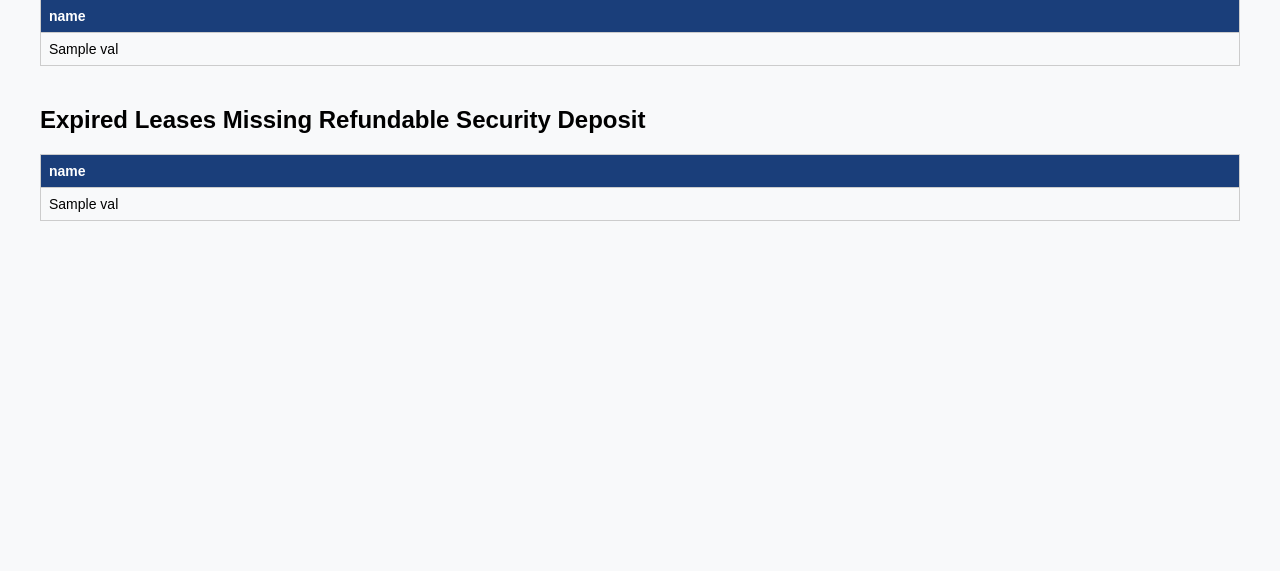
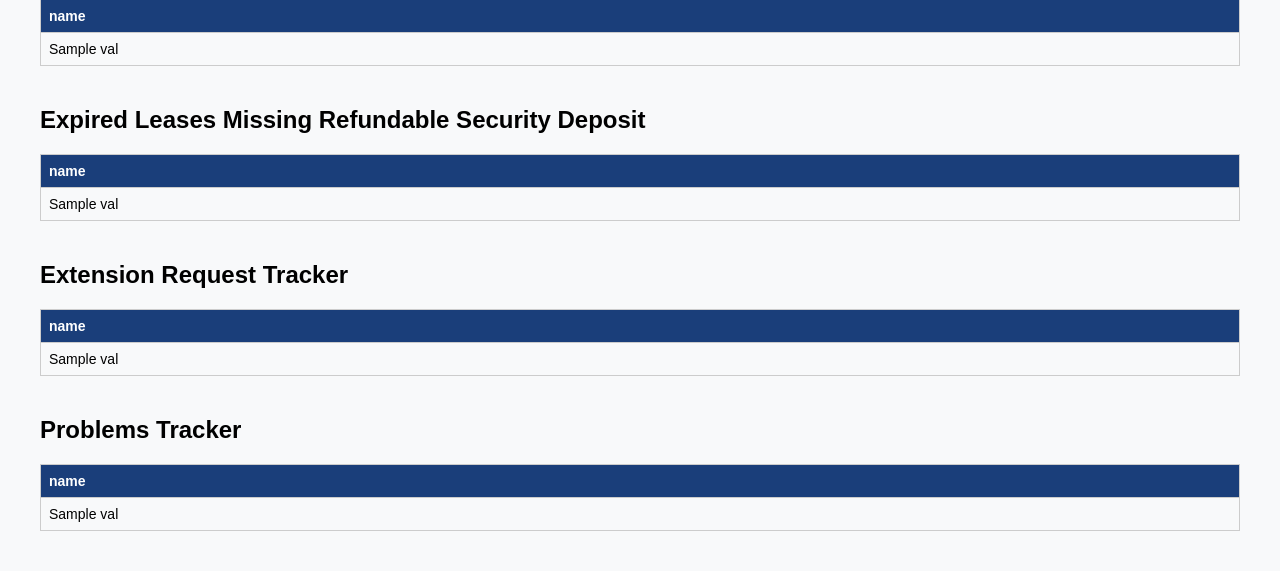
Before and after one commit to pphousing/paradise_point_housing_dashboard_vas, a Flask app: template templates/index.html in a window 1280 px wide. Shown: the part 314-885 px from the top of the page. Before the commit the page ends 535 px from the top, so only its background shows below. Run offline with Flask 3, Linux system fonts and the light colour scheme; the template is opened without the code that fills it: most values are stand-ins (such as "Sample title", 1, 10 or a date in 2020).

Commit message:
Add files via upload

```diff
--- a/templates/index.html
+++ b/templates/index.html
@@ -153,6 +153,46 @@
     </tbody>
 </table>
 
+<h2 style="text-align:left; margin-top: 40px;">Extension Request Tracker</h2>
+<table class="data-table">
+    <thead>
+        <tr>
+            {% for col in ext_tracker[0].keys() %}
+                <th>{{ col }}</th>
+            {% endfor %}
+        </tr>
+    </thead>
+    <tbody>
+        {% for row in ext_tracker %}
+            <tr>
+                {% for val in row.values() %}
+                    <td>{{ val }}</td>
+                {% endfor %}
+            </tr>
+        {% endfor %}
+    </tbody>
+</table>
+
+<h2 style="text-align:left; margin-top: 40px;">Problems Tracker</h2>
+<table class="data-table">
+    <thead>
+        <tr>
+            {% for col in prob_tracker[0].keys() %}
+                <th>{{ col }}</th>
+            {% endfor %}
+        </tr>
+    </thead>
+    <tbody>
+        {% for row in prob_tracker %}
+            <tr>
+                {% for val in row.values() %}
+                    <td>{{ val }}</td>
+                {% endfor %}
+            </tr>
+        {% endfor %}
+    </tbody>
+</table>
+
 
 </body>
 </html>
```
